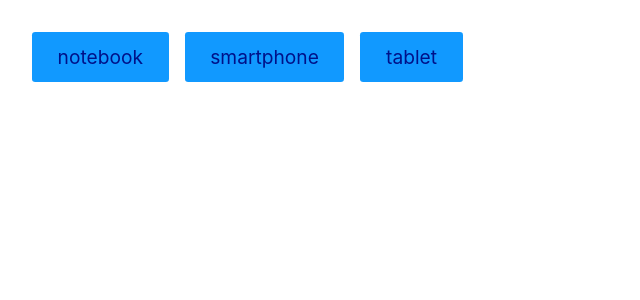
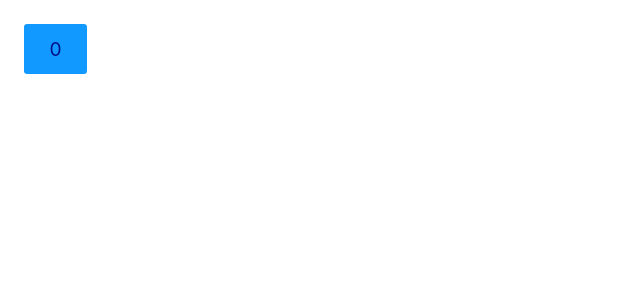
Before and after one commit to thaisquirino/React-Completo, a React (Vite) app: page / in a window 1280 px wide. Shown: the top 300 px of the page, without its empty margins (0-640 px from the left). Built offline with nearby package versions, Linux system fonts and the light colour scheme.

Commit message:
feat:useEffect

```diff
--- a/src/App.jsx
+++ b/src/App.jsx
@@ -1,35 +1,14 @@
 import React from 'react';
-import Produto from './Produto';
 
 const App = () => {
-  const [dados, setDados] = React.useState(null);
-  const [carregando, setCarregando] = React.useState(null);
+  const [contar, setContar] = React.useState(0);
+  React.useEffect(() => {
+    console.log('Executou');
+  }, []);
 
-  async function handleClick(event) {
-    setCarregando(true);
-    const response = await fetch(
-      `https://ranekapi.origamid.dev/json/api/produto/${event.target.innerText}`,
-    );
-    const json = await response.json();
-    setDados(json);
-    setCarregando(false);
-  }
-
-  return (
-    <div>
-      <button style={{ margin: '.5rem' }} onClick={handleClick}>
-        notebook
-      </button>
-      <button style={{ margin: '.5rem' }} onClick={handleClick}>
-        smartphone
-      </button>
-      <button style={{ margin: '.5rem' }} onClick={handleClick}>
-        tablet
-      </button>
-      {carregando && <p>Carregando...</p>}
-      {!carregando && dados && <Produto dados={dados} />}
-    </div>
-  );
+  React.useEffect(() => {
+    document.title = 'Thaís Quirino' + contar;
+  }, [contar]);
+  return <button onClick={() => setContar(contar + 1)}>{contar}</button>;
 };
-
 export default App;
--- a/src/Produto.jsx
+++ /dev/null
@@ -1,13 +0,0 @@
-import React from 'react';
-
-const Produto = ({ dados }) => {
-  return (
-    <div>
-      <h1>{dados.nome}</h1>
-      <p>R$ {dados.preco}</p>
-      <img src={dados.fotos[0].src} alt={dados.fotos[0].titulo} />
-    </div>
-  );
-};
-
-export default Produto;
```
